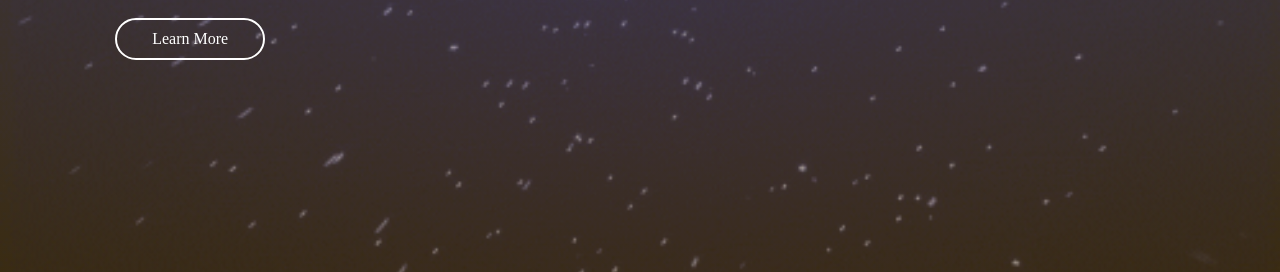
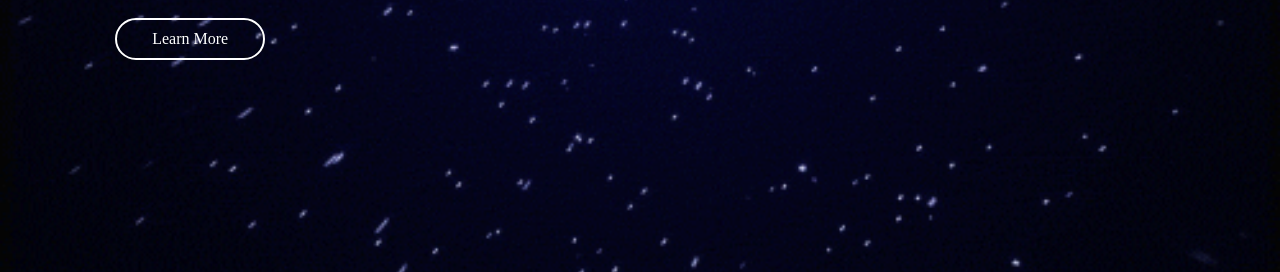
Before and after one commit to amnakhubaib-webdev/CSS-project, a plain HTML site: page index.html in a window 1280 px wide. Shown: the part 608-880 px from the top of the page. Drawn offline with Linux system fonts and the light colour scheme.

Commit message:
Update style.css

```diff
--- a/style.css
+++ b/style.css
@@ -99,7 +99,7 @@
 .header {
     width: 100%;
     height: 100vh;
-    background-image: linear-gradient(rgba(120, 122, 199, 0.5), rgba(111, 82, 32, 0.5)), url(IrM.gif);
+    background-image: url(IrM.gif);
     background-position: center;
     background-size: cover;
     overflow-x: hidden;
```
